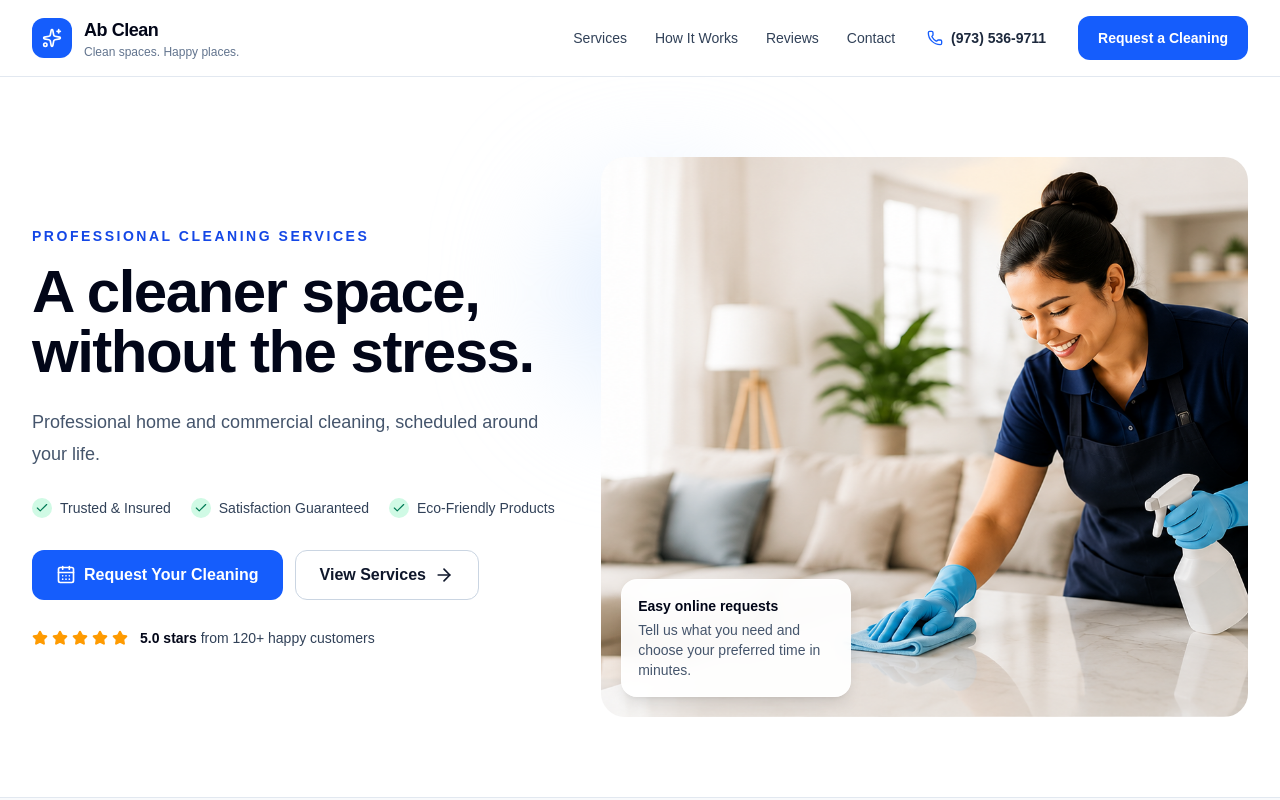
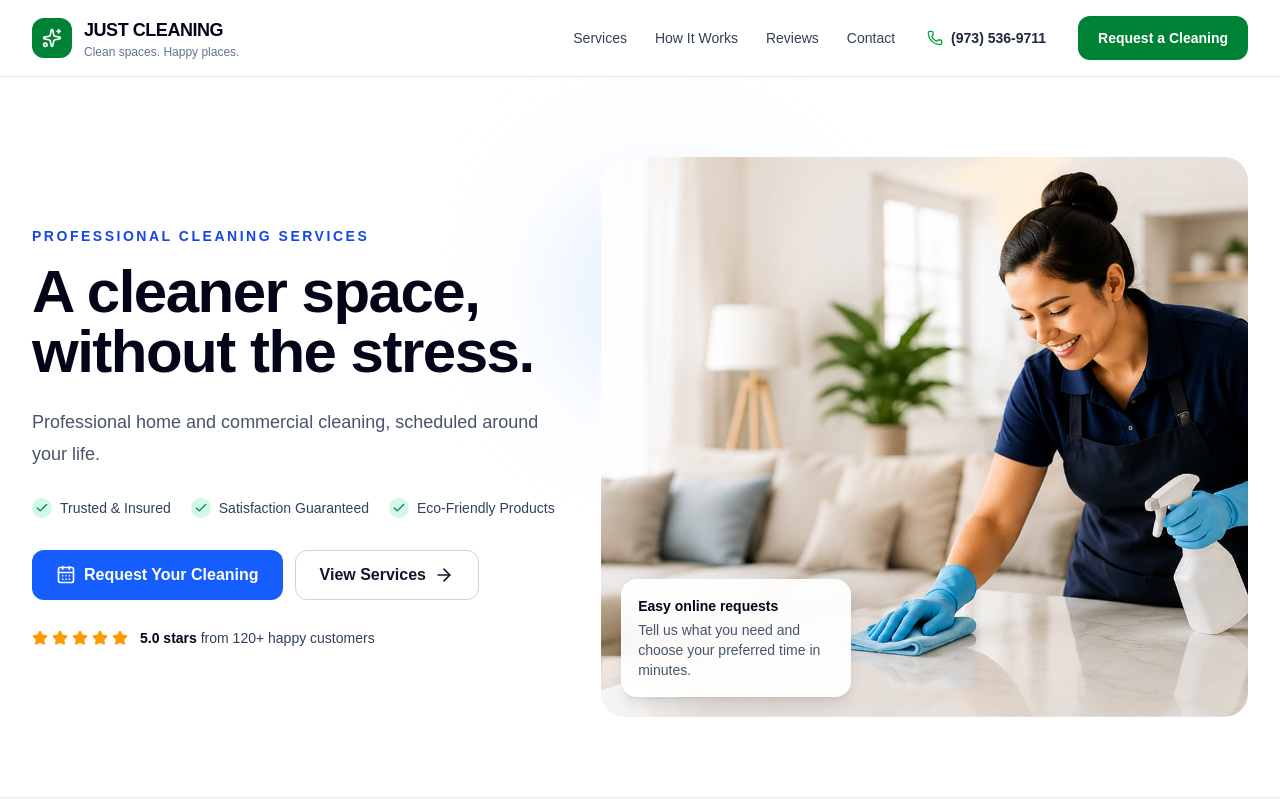
Before and after one commit to Hazichomwarr/cleaning-service, a Next.js app: page / in a window 1280 px wide. Shown: the top 800 px of the page. Built offline with nearby package versions, Linux system fonts and the light colour scheme.

Commit message:
update navbar UI

```diff
--- a/components/layout/LandingNavbar.tsx
+++ b/components/layout/LandingNavbar.tsx
@@ -29,13 +29,13 @@ export default function LandingNavbar() {
           onClick={closeMenu}
           className="flex items-center gap-3 rounded-md focus-visible:outline-none focus-visible:ring-2 focus-visible:ring-blue-600 focus-visible:ring-offset-4"
         >
-          <span className="flex size-10 items-center justify-center rounded-xl bg-blue-600 text-white">
+          <span className="flex size-10 items-center justify-center rounded-xl bg-green-700 text-white">
             <Sparkles aria-hidden="true" className="size-5" />
           </span>
 
           <span className="flex flex-col">
             <span className="text-lg font-semibold tracking-tight text-slate-950">
-              Ab Clean
+              JUST CLEANING
             </span>
             <span className="text-xs text-slate-500">
               Clean spaces. Happy places.
@@ -61,13 +61,13 @@ export default function LandingNavbar() {
             href="tel:+19735369711"
             className="flex items-center gap-2 text-sm font-semibold text-slate-800 transition hover:text-blue-700 focus-visible:outline-none focus-visible:ring-2 focus-visible:ring-blue-600 focus-visible:ring-offset-4"
           >
-            <Phone aria-hidden="true" className="size-4 text-blue-600" />
+            <Phone aria-hidden="true" className="size-4 text-green-600" />
             <span>(973) 536-9711</span>
           </a>
 
           <Link
             href="#request-cleaning"
-            className="rounded-xl bg-blue-600 px-5 py-3 text-sm font-semibold text-white transition hover:bg-blue-700 focus-visible:outline-none focus-visible:ring-2 focus-visible:ring-blue-600 focus-visible:ring-offset-4"
+            className="rounded-xl bg-green-700 px-5 py-3 text-sm font-semibold text-white transition hover:bg-blue-800 focus-visible:outline-none focus-visible:ring-2 focus-visible:ring-blue-600 focus-visible:ring-offset-4"
           >
             Request a Cleaning
           </Link>
```
